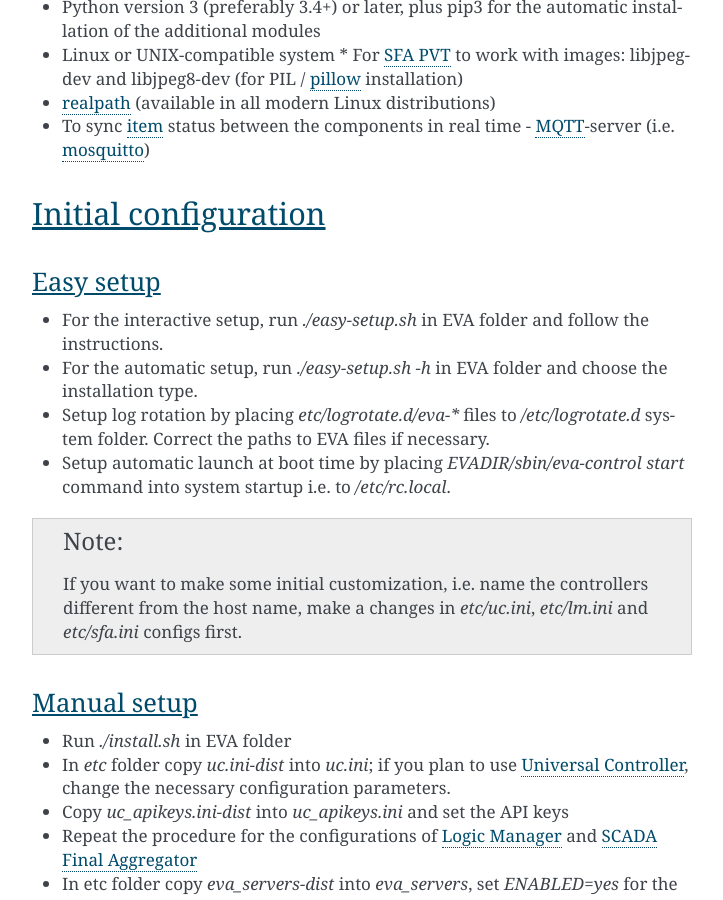
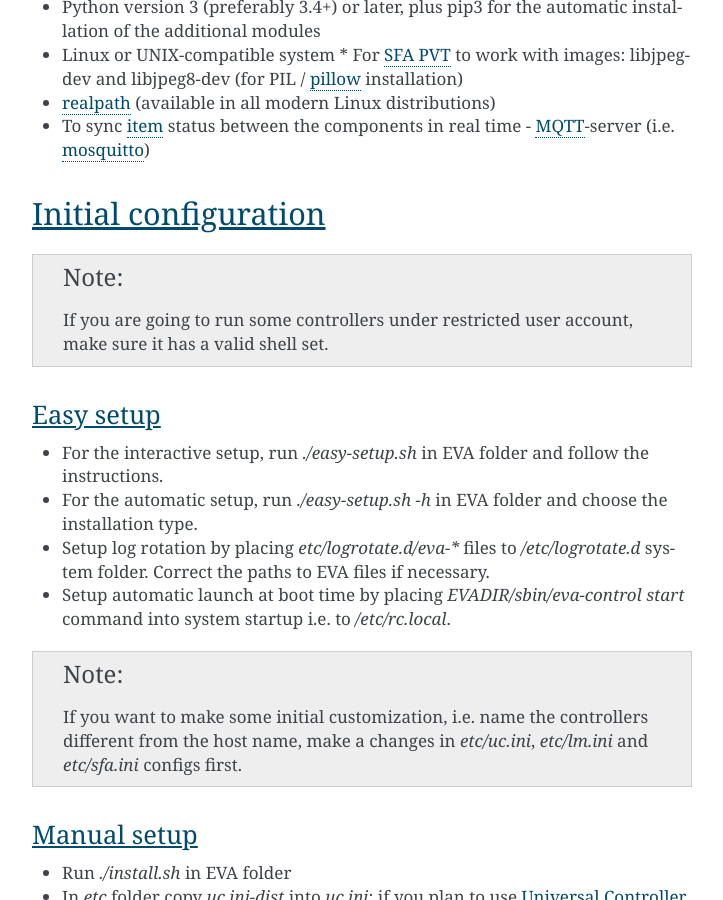
Before and after one commit to alttch/eva3, a Sphinx documentation site: the page built from doc/install.rst, in a window 1280 px wide and 900 px high, scrolled down 593 px. Shown: the whole window, without its empty margins (388-1111 px from the left). Built offline with Sphinx 7.4.7, drawn with Linux system fonts in a browser that asks for light colours.

Commit message:
shell note

```diff
--- a/doc/install.rst
+++ b/doc/install.rst
@@ -22,6 +22,12 @@ System Requirements
 
 Initial configuration
 ---------------------
+
+.. note::
+
+    If you are going to run some controllers under restricted user account,
+    make sure it has a valid shell set.
+
 
 Easy setup
 ~~~~~~~~~~
```
